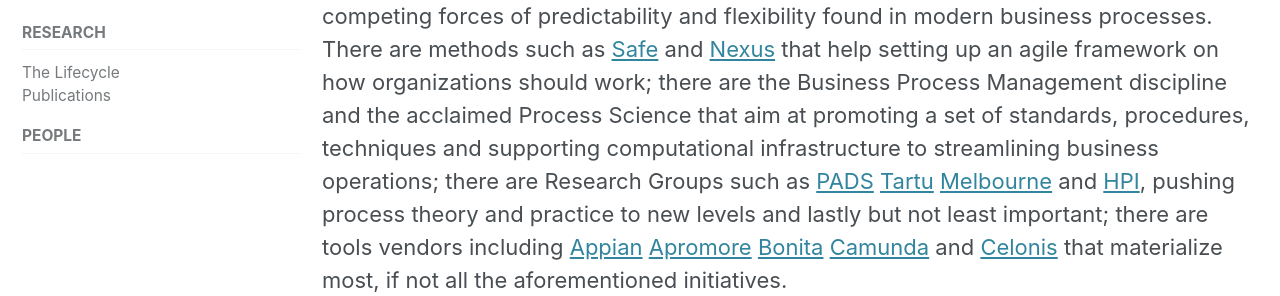
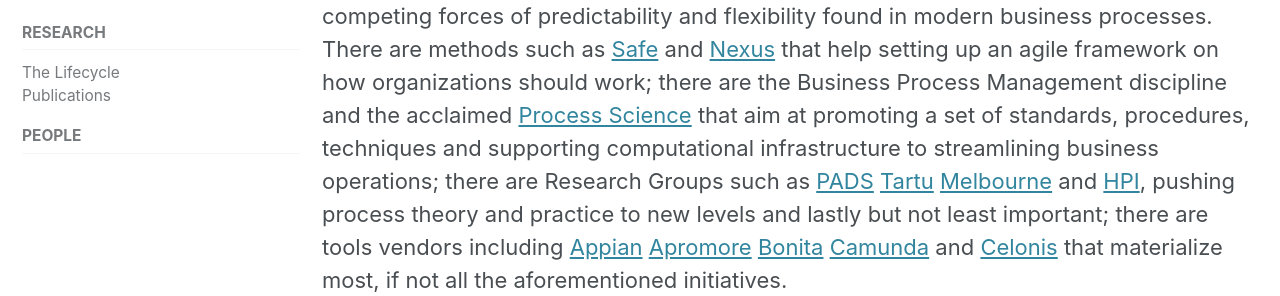
Before and after one commit to AgileKip/site, a Jekyll site: the page built from _pages/about.md, in a window 1280 px wide and 900 px high, scrolled down 557 px. Shown: the part 224-520 px from the top of the window. Built offline with Jekyll 4.4.1, drawn with Linux system fonts in a browser that asks for light colours; cached includes are drawn as plain includes; nearby versions of some CDN libraries; part of the change alters nothing that is shown.

```diff
--- a/_pages/about.md
+++ b/_pages/about.md
@@ -16,7 +16,8 @@ Nevertheless, businesses need to be accountable to comply with government regula
 
 There exist several initiatives to help businesses and organizations coping with the competing forces of predictability and flexibility found in modern business processes. There are methods such as
 [Safe](https://www.scaledagileframework.com/) and
-[Nexus](https://www.scrum.org/resources/nexus-guide) that help setting up an agile framework on how organizations should work; there are the Business Process Management discipline and the acclaimed Process Science that aim at promoting a set of standards, procedures, techniques and supporting computational infrastructure to streamlining business operations; there are Research Groups such as
+[Nexus](https://www.scrum.org/resources/nexus-guide) that help setting up an agile framework on how organizations should work; there are the Business Process Management discipline and the acclaimed
+[Process Science](https://process-science.net) that aim at promoting a set of standards, procedures, techniques and supporting computational infrastructure to streamlining business operations; there are Research Groups such as
 [PADS](https://www.pads.rwth-aachen.de/cms/~pnbx/PADS/lidx/1/)
 [Tartu](http://kodu.ut.ee/~dumas/)
 [Melbourne](https://cis.unimelb.edu.au/information-systems/bpm/) and
```
